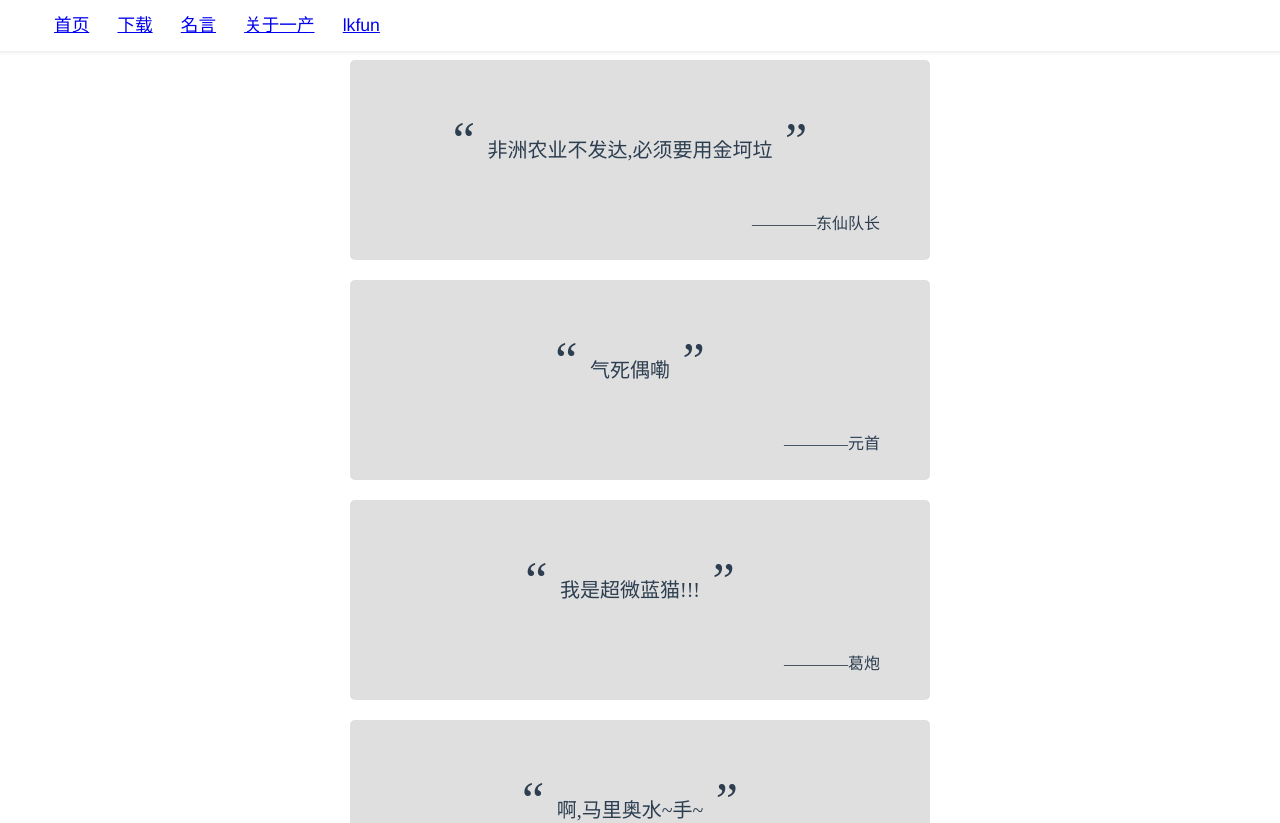
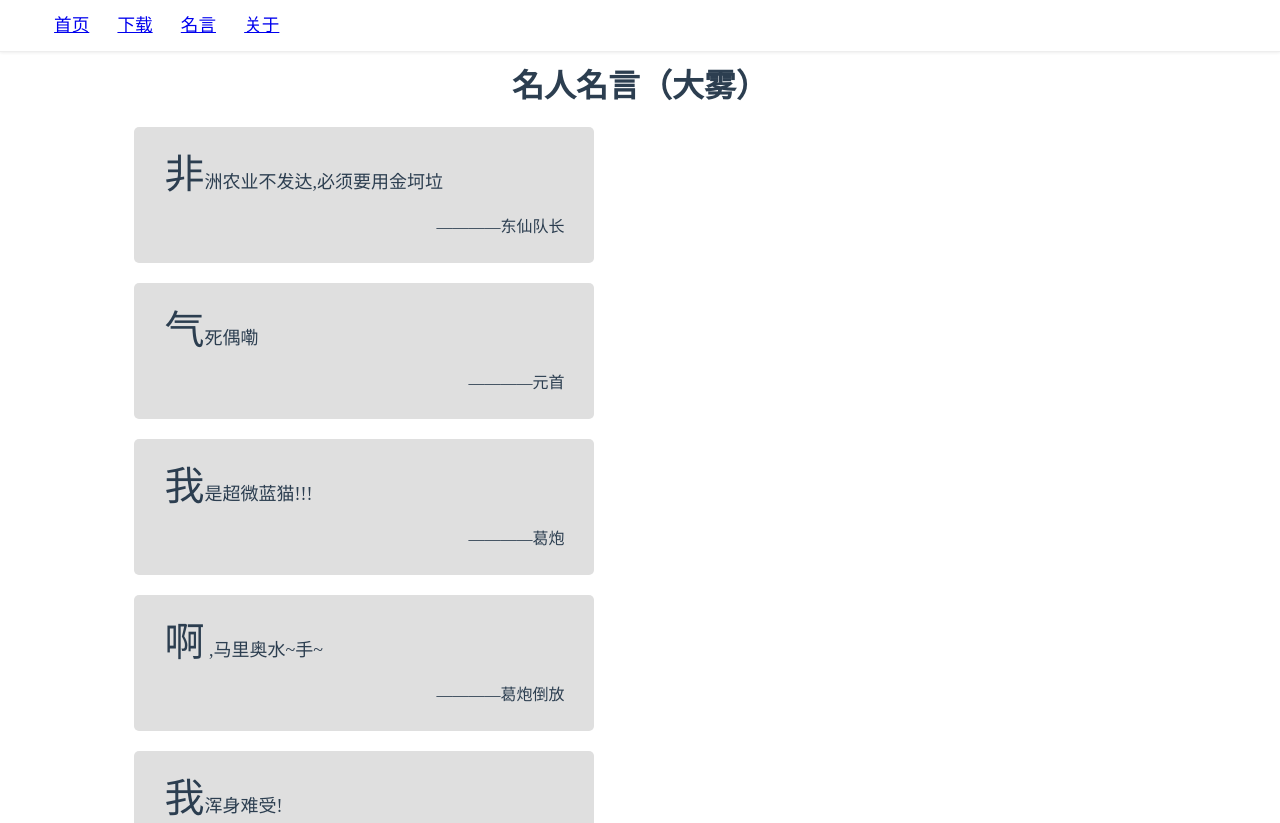
Before and after one commit to lkfun/pvpa, a Vue app: page /motto in a window 1280 px wide. Shown: the top 823 px of the page. Built offline with nearby package versions, Linux system fonts and the light colour scheme.

Commit message:
modify motto

```diff
--- a/src/assets/motto.json
+++ b/src/assets/motto.json
@@ -12,7 +12,7 @@
         "name":"葛炮"
     },
     {
-        "motto":"啊,马里奥水~手~",
+        "motto":"啊 ,马里奥水~手~",
         "name":"葛炮倒放"
     },
     {
--- a/src/components/download.vue
+++ b/src/components/download.vue
@@ -69,10 +69,10 @@ export default {
   small{
     color: #999999;
   }
+  h2{
+    margin: 6px auto;
+  }
   h1{
     color: #007fff;
   }
-  h2{
-    margin: 6px auto;
-  }
 </style>
--- a/src/components/footer.vue
+++ b/src/components/footer.vue
@@ -1,7 +1,9 @@
 <template>
   <div class="footer">
     <hr/>
-    <small>Copyright&nbsp;&copy;&nbsp;2018&nbsp;pvpa.lkfun.cc&nbsp;版权所有</small>
+    <small>Copyright&nbsp;&copy;&nbsp;2018&nbsp;pvpa.lkfun.cc&nbsp;版权所有 </small>
+    <br/>
+    <small>主站：<a href="https://www.lkfun.cc">lkfun</a></small>
     <hr/>
   </div>
 </template>
--- a/src/components/header.vue
+++ b/src/components/header.vue
@@ -11,10 +11,7 @@
         <router-link to='/motto'>名言</router-link>
       </li>
       <li>
-        <router-link to='/about'>关于一产</router-link>
-      </li>
-      <li>
-        <a href="https://www.lkfun.cc">lkfun</a>
+        <router-link to='/about'>关于</router-link>
       </li>
     </ul>
   </header>
--- a/src/components/motto.vue
+++ b/src/components/motto.vue
@@ -1,8 +1,9 @@
 <template>
   <div class="hello">
     <f-header></f-header>
+    <h1>{{titile}}</h1>
     <div class="motto" v-for="item in motto" :key="item.name">
-      <p class="motto-p"><span class="quot">“ </span>{{ item.motto }}<span class="quot"> ”</span></p>
+      <p class="motto-p">{{ item.motto }}</p>
       <p class="afa">————{{item.name}}</p>
     </div>
     <f-footer></f-footer>
@@ -17,7 +18,7 @@ export default {
   name: 'HelloWorld',
   data () {
     return {
-      msg: '欢迎来到第一产业影音交流协会',
+      titile: '名人名言（大雾）',
       description: ['非洲农业不发达，必须要有金坷垃非洲农业不发达，必须要有金坷垃非洲农业不发达，必须要有金坷垃非洲农业不发达，必须要有金坷垃', '日本资源太缺乏，必须要有金坷垃'],
       motto
     }
@@ -31,29 +32,30 @@ export default {
 
 <!-- Add "scoped" attribute to limit CSS to this component only -->
 <style scoped>
-.quot{
-  font-size: 50px;
-  line-height: 100px;
-}
 p{
-  font-family:'Kaiti TC Regular'
+  font-family: "SimSun"
 }
 .motto{
   display: block;
   background-color: #dfdfdf;
-  max-width: 500px;
-  margin: 0 auto ;
+  max-width: 400px;
+  margin: 0 10% ;
   padding-left: 30px;
-  padding-right: 50px;
+  padding-right: 30px;
   padding-top: 10px;
   padding-bottom: 10px;
   border-radius: 5px;
   margin-bottom: 20px;
 }
 .motto-p{
-  font-size: 20px;
+  text-align: left;
+  font-size: 18px;
 }
 .afa{
   text-align: right;
 }
+.motto-p:first-letter{
+  line-height: 40px;
+  font-size: 40px;
+ }
 </style>
```
